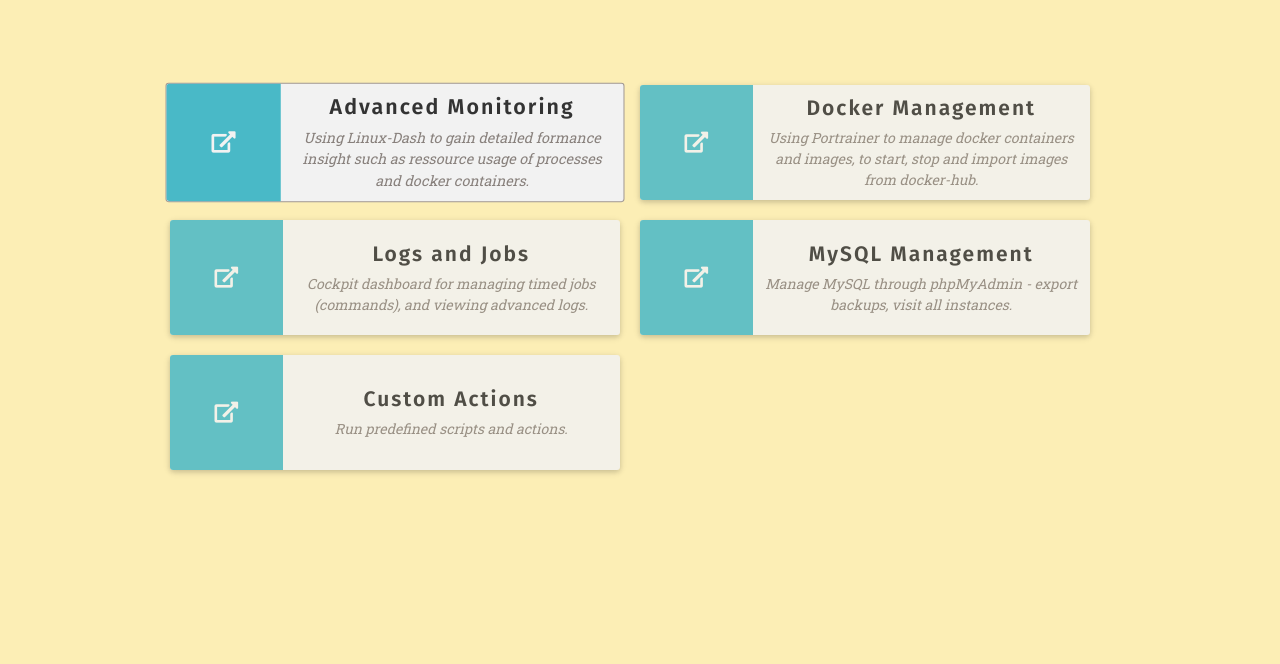
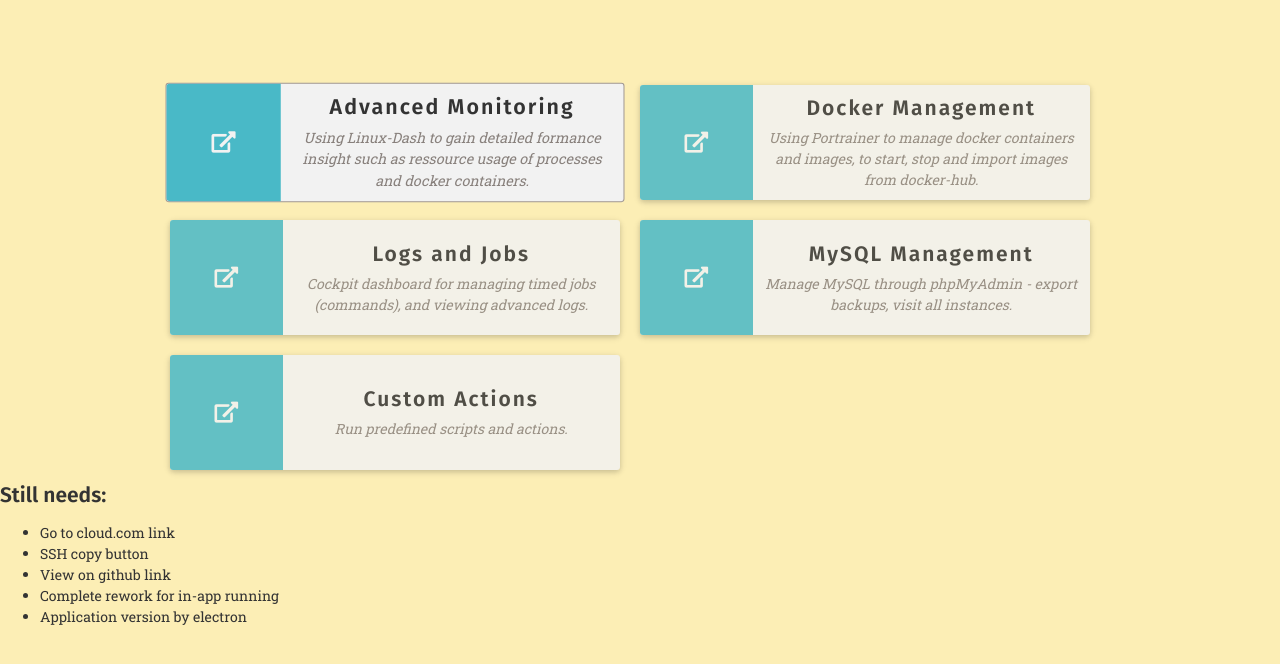
Before and after one commit to MarkKragerup/maincode-dash, a React (Create React App) app in the folder frontend/: page / in a window 1280 px wide. Shown: the top 664 px of the page. Built offline with nearby package versions, Linux system fonts and the light colour scheme.

Commit message:
Update App.js

```diff
--- a/frontend/src/App.js
+++ b/frontend/src/App.js
@@ -8,7 +8,14 @@
         <div className="App">
             <Frontpage/>
 
-
+            <h2 style={{display: 'block'}}>Still needs:</h2>
+            <ul>
+                <li>Go to cloud.com link</li>
+                <li>SSH copy button</li>
+                <li>View on github link</li>
+                <li>Complete rework for in-app running</li>
+                <li>Application version by electron</li>
+            </ul>
         </div>
     );
 }
```
